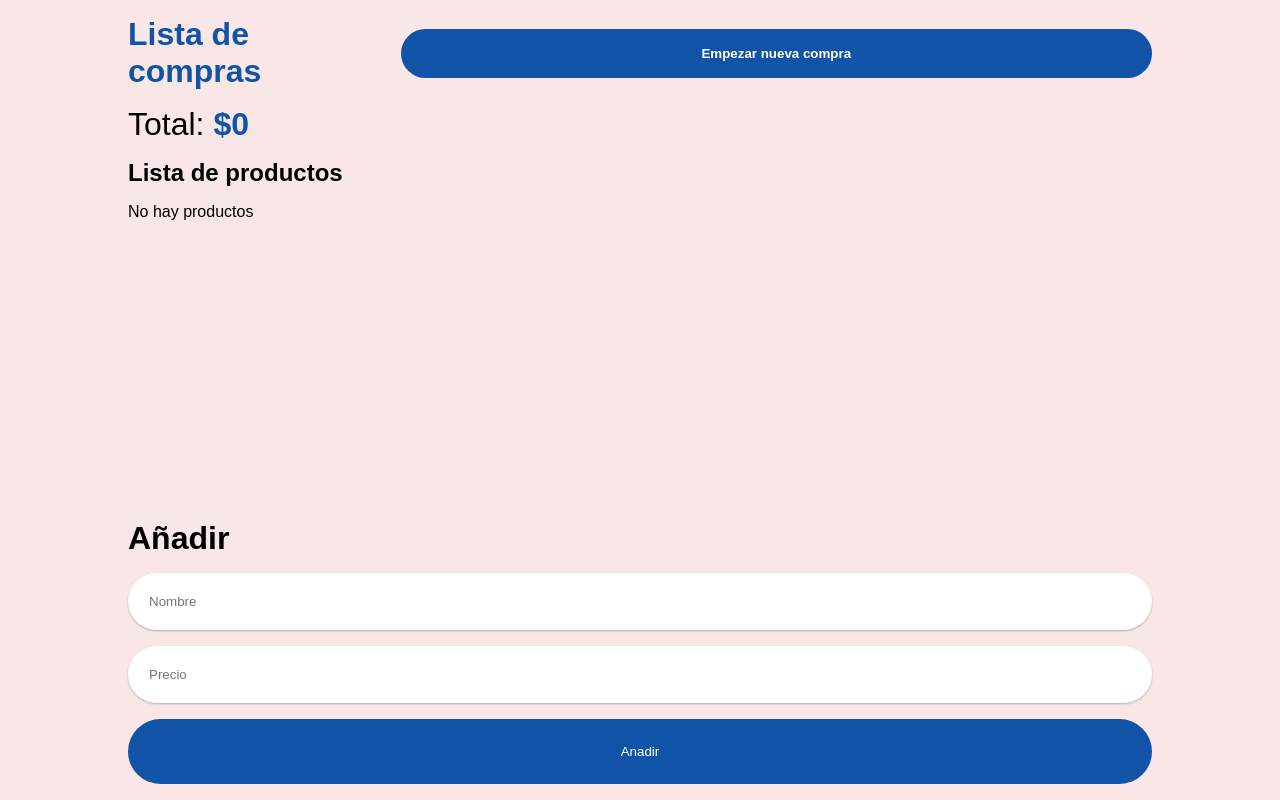
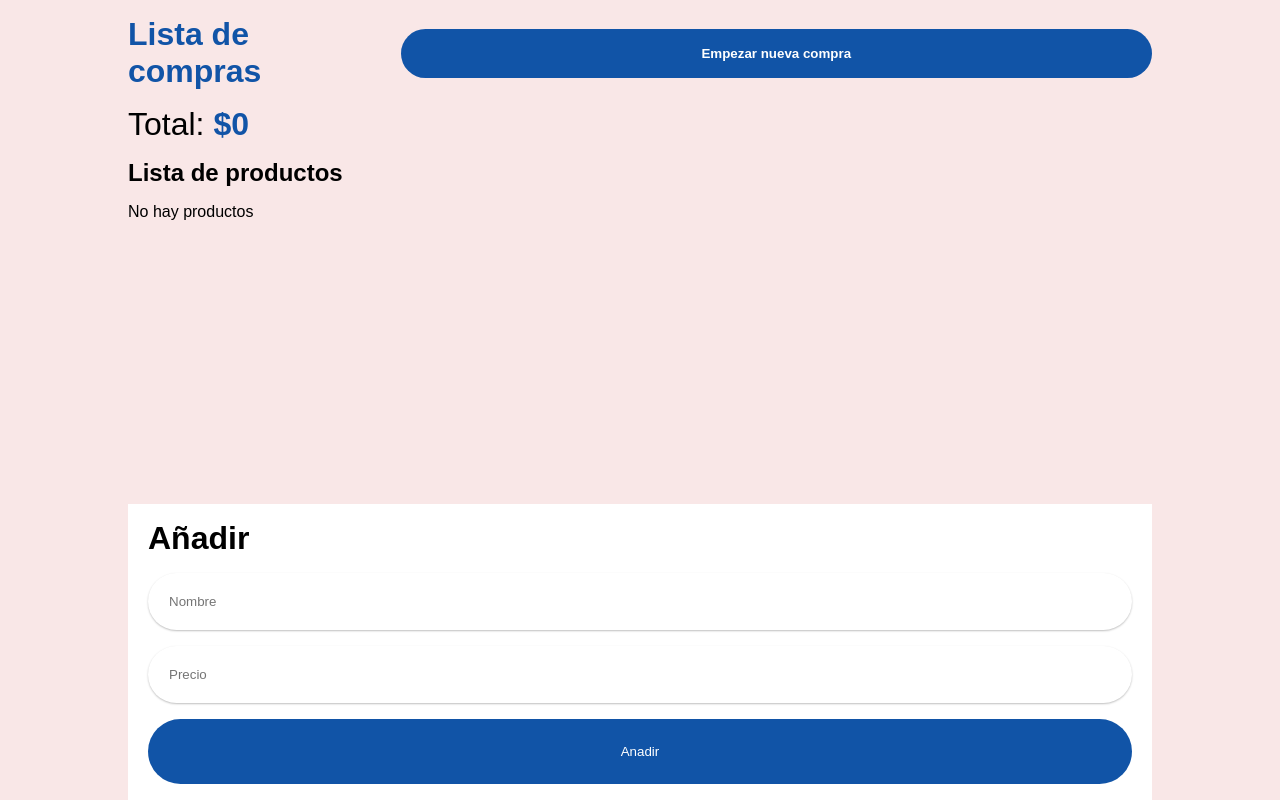
Before and after one commit to tomastk/simple-cart, a React (Vite) app: page / in a window 1280 px wide. Built offline with nearby package versions, Linux system fonts and the light colour scheme.

Commit message:
fixing fixed menu

```diff
--- a/src/components/AddItem/add.module.css
+++ b/src/components/AddItem/add.module.css
@@ -1,5 +1,7 @@
 .addForm {
   display: flex;
+  padding: 20px;
+  background-color: white;
   flex-direction: column;
   align-items: self-start;
   gap: 1rem;
```
